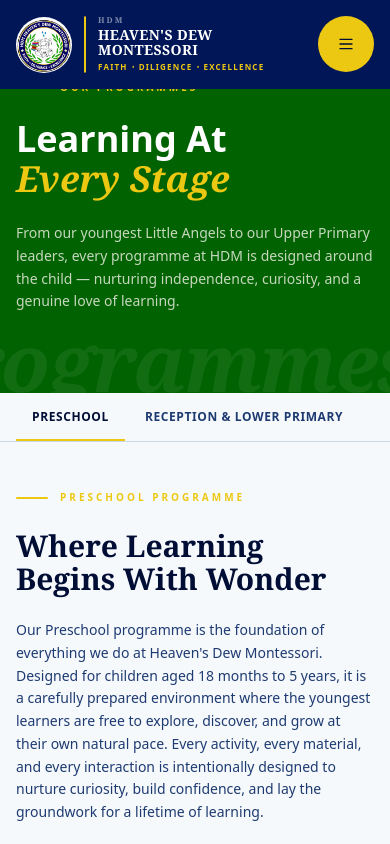
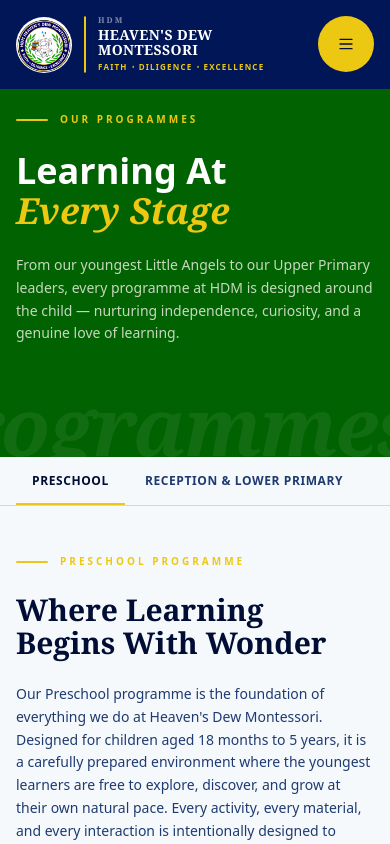
Before and after one commit to theduo34/hdms-website, a Next.js app: page /programmes in a window 390 px wide. Shown: the top 844 px of the page. Built offline with nearby package versions, Linux system fonts and the light colour scheme.

Commit message:
Update programmes-hero-section.tsx

```diff
--- a/src/features/programmes/sections/programmes-hero-section.tsx
+++ b/src/features/programmes/sections/programmes-hero-section.tsx
@@ -4,7 +4,7 @@
 export function ProgrammesHeroSection() {
   return (
     <section
-      className="relative overflow-hidden py-20 md:py-28 lg:py-36 px-4 md:px-8"
+      className="relative overflow-hidden py-28 md:py-28 lg:py-36 px-4 md:px-8"
       style={{ background: "var(--hdm-green-dark)" }}
     >
       {/* Watermark */}
@@ -29,7 +29,7 @@
         <AnimateInView yOffset={20}>
           <div className="flex items-center gap-3 mb-6">
             <span
-              className="w-8 h-[2px] rounded-full"
+              className="w-8 h-0.5 rounded-full"
               style={{ background: "var(--hdm-yellow)" }}
             />
             <span
```
